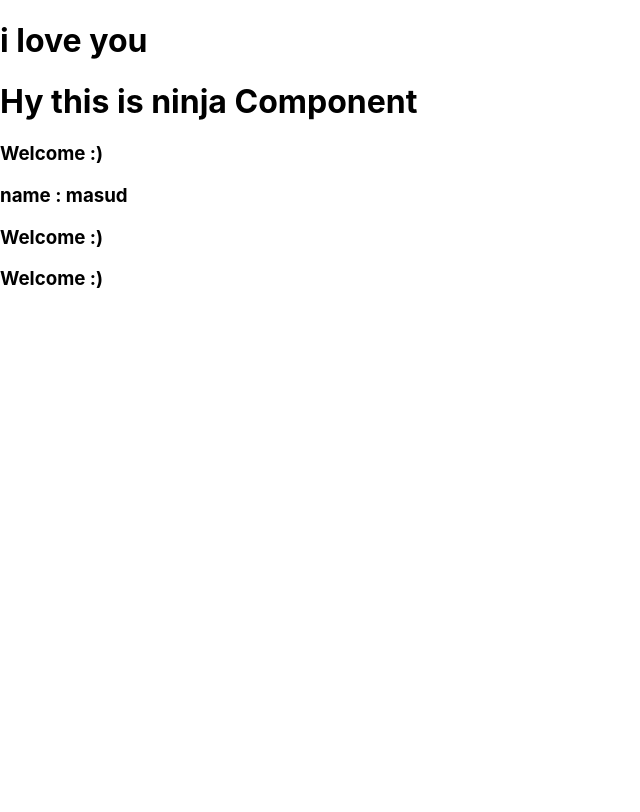
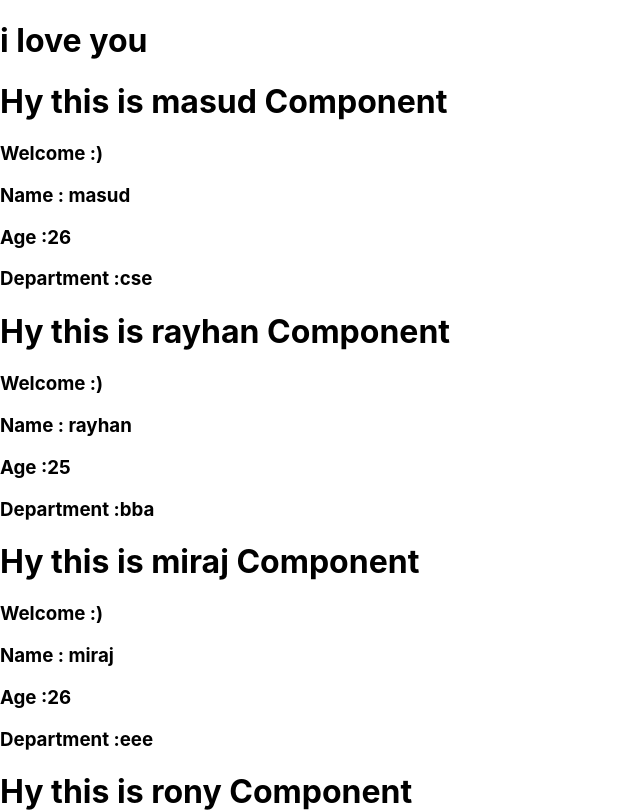
Before and after one commit to MasudOsmanmr9/react-redux, a React (Create React App) app: page / in a window 1280 px wide. Shown: the top 812 px of the page, without its empty margins (0-640 px from the left). Built offline with nearby package versions, Linux system fonts and the light colour scheme.

Commit message:
outputted list by props in nested ninja component

```diff
--- a/src/App.js
+++ b/src/App.js
@@ -2,11 +2,20 @@ import React,{Component} from 'react';
 import Ninjas from './Ninjas'
 
 class App extends Component {
+  state = {
+    ninjas:[
+      {name:'masud', age: '26', department:'cse',id:'1'},
+      {name:'rayhan', age: '25', department:'bba',id:'2'},
+      {name:'miraj', age: '26', department:'eee',id:'3'},
+      {name:'rony', age: '23', department:'mit',id:'4'}
+    ]
+  }
   render(){
     return (
       <div className="App">
         <h1>i love you</h1>
-        <Ninjas/>
+        <Ninjas ninjas={this.state.ninjas} />
+
       </div>
     );
   }
--- a/src/Ninjas.js
+++ b/src/Ninjas.js
@@ -2,13 +2,35 @@ import React,{Component} from 'react';
 
 class Ninjas extends Component{
     render(){
+        const {ninjas} = this.props
+        const ninjaList = ninjas.map(ninja=>{
+            const{name,age,department,id} = ninja
+            return(
+                <div key={id}>
+                    <h1>Hy this is {name} Component</h1>
+                    <h3>Welcome :)</h3>
+                    <h3>Name : {name}</h3>
+                    <h3>Age :{age}</h3>
+                    <h3>Department :{department}</h3>
+                </div>
+            );
+        })
         return(
             <div>
-                <h1>Hy this is ninja Component</h1>
-                <h3>Welcome :)</h3>
-                <h3>name : masud</h3>
-                <h3>Welcome :)</h3>
-                <h3>Welcome :)</h3>
+                {/* {ninjas && ninjas.map(ninja=>{
+                    const{name,age,department,id} = ninja
+                    return(
+                        <div key={id}>
+                            <h1>Hy this is {name} Component</h1>
+                            <h3>Welcome :)</h3>
+                            <h3>Name : {name}</h3>
+                            <h3>Age :{age}</h3>
+                            <h3>Department :{department}</h3>
+                        </div>
+                    )
+                })} */}
+                {ninjaList}
+
             </div>
         )
     }
```
